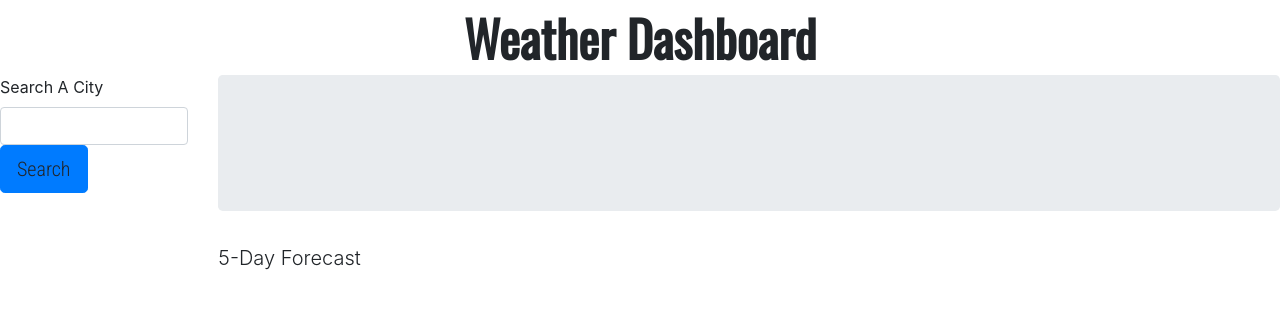
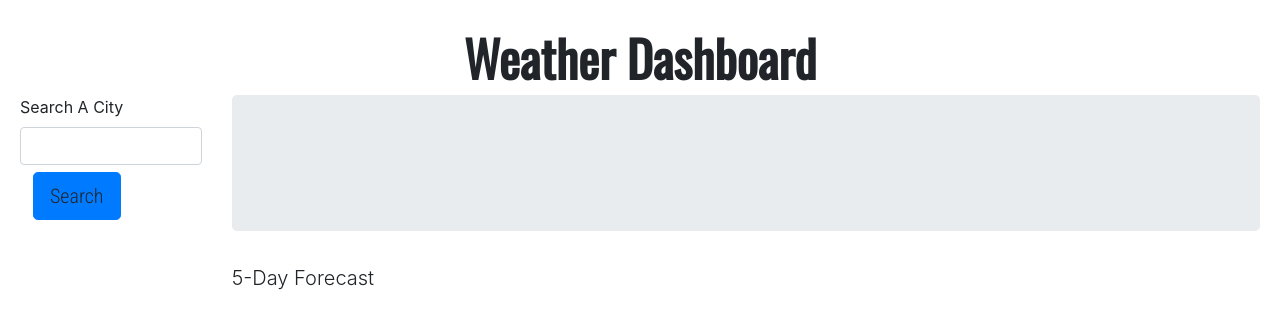
Before and after one commit to CoryCarroll/weather_forecast, a plain HTML site: page index.html in a window 1280 px wide. Drawn offline with nearby package versions, Linux system fonts and the light colour scheme.

```diff
--- a/index.html
+++ b/index.html
@@ -14,15 +14,16 @@
     <!-- Bootstrap CSS -->
     <link rel="stylesheet" href="https://stackpath.bootstrapcdn.com/bootstrap/4.3.1/css/bootstrap.min.css" integrity="sha384-ggOyR0iXCbMQv3Xipma34MD+dH/1fQ784/j6cY/iJTQUOhcWr7x9JvoRxT2MZw1T" crossorigin="anonymous">
   </head>
-  <body>
+  <body class="body">
     <header>Weather Dashboard</header>
     <div class="row">
       <div class="col-sm-2">
         <div class="form-group">
           <label for="weather">Search A City</label>
-          <input type="text"
-          class="form-control" name="city" id="city" aria-describedby="helpId" placeholder="">
-          <a class="btn btn-primary btn-lg" id="btn" role="button">Search</a>
+          <input type="text" class="form-control" name="city" id="city" aria-describedby="helpId" placeholder="">
+          <div class="btn">
+            <a class="btn btn-primary btn-lg" id="btn" role="button">Search</a>
+          </div>
           <div id="split"></div>
           <div id="searchHistory"></div>
       </div>
--- a/style.css
+++ b/style.css
@@ -3,6 +3,12 @@ header {
     font-weight: bold;
     text-align: center;
     font-family: Oswald;
+}
+.body {
+    padding: 20px;
+}
+.btn {
+    padding: 20px;
 }
 
 #cardRow {
```
Also changed, not shown: img/weather_forecast.png (added), img/weatherscreenshot.png (deleted), 1 other file.
